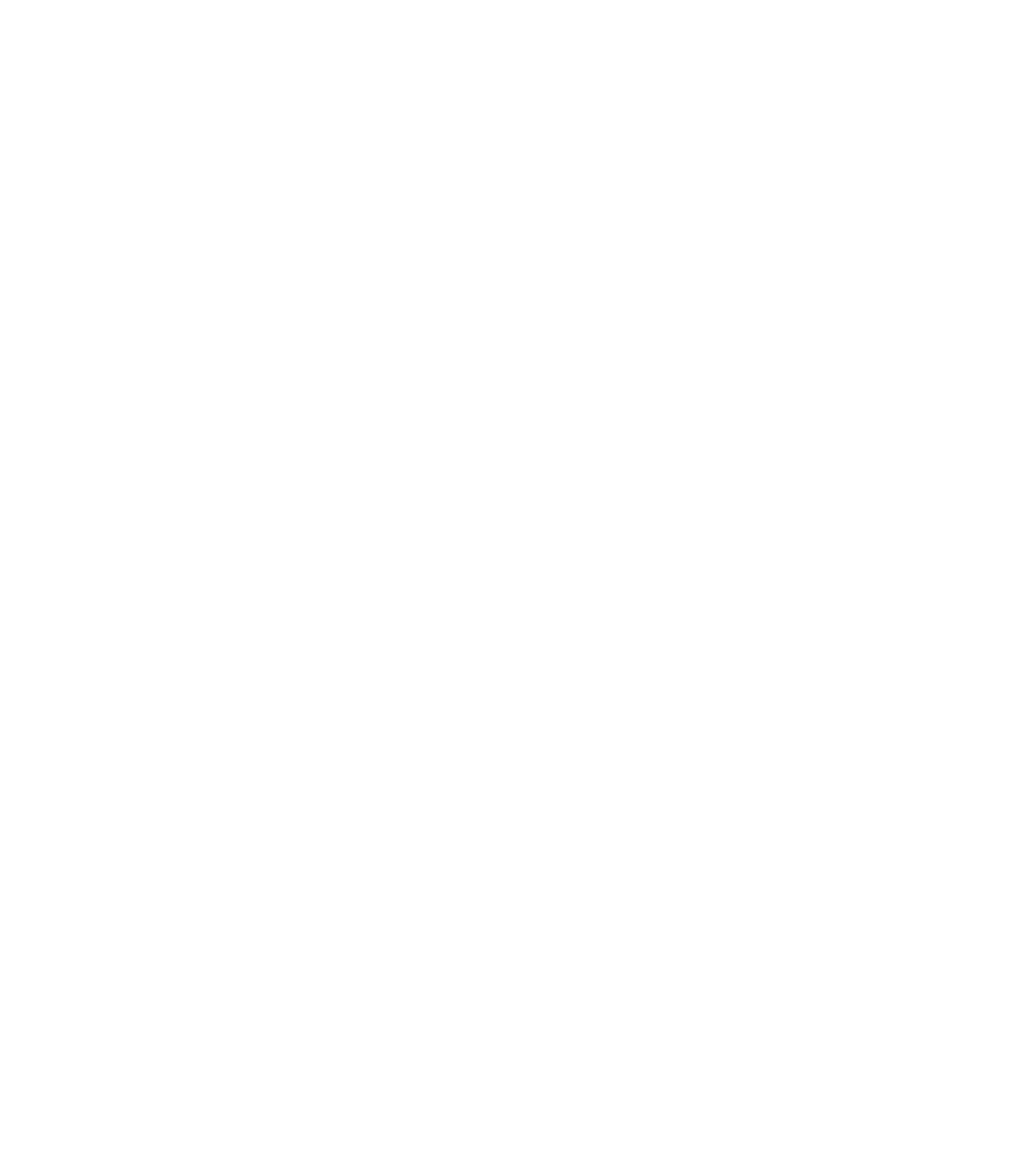
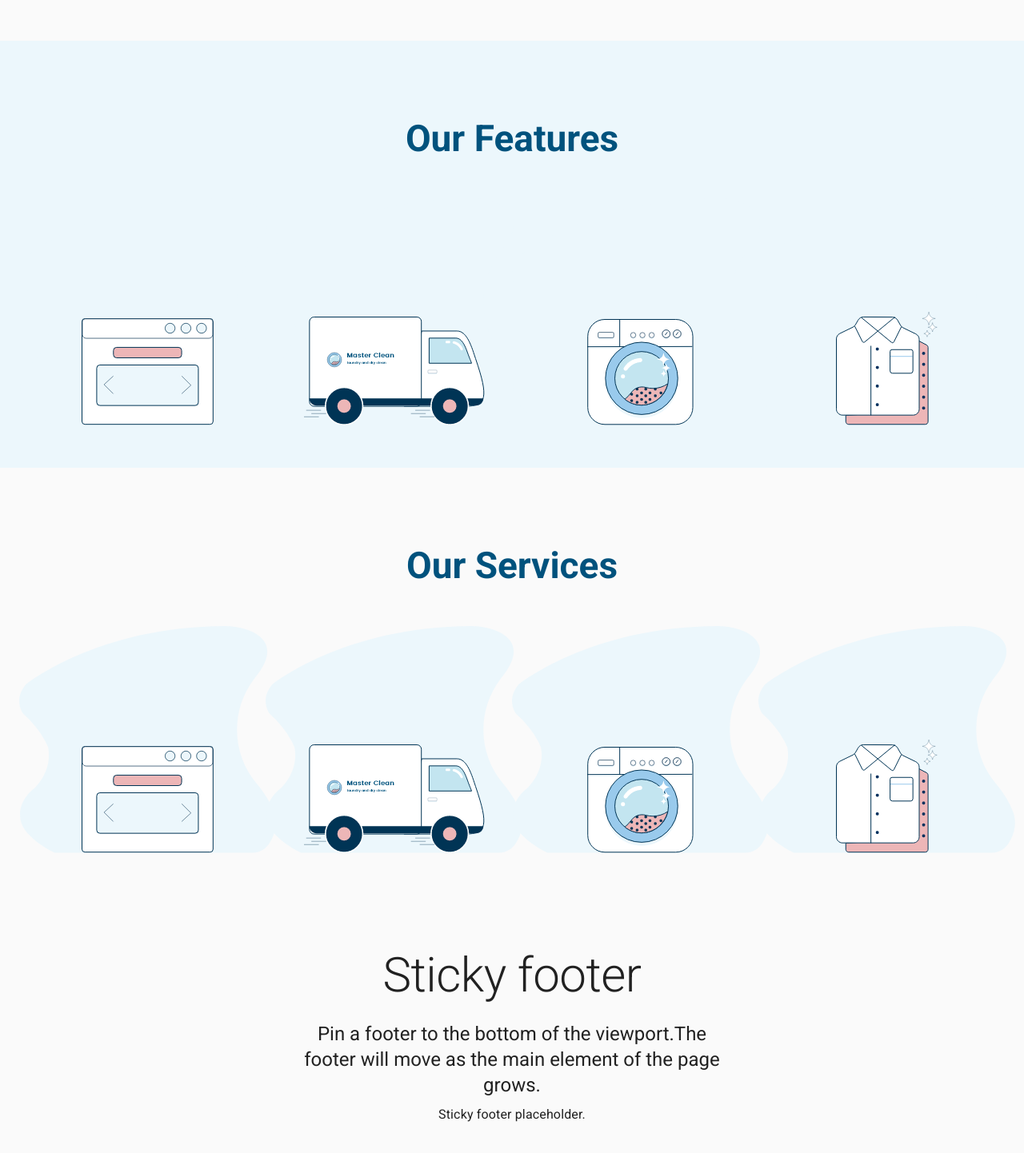
Before and after one commit to Ingimohamed/Master-Clean-React-Material-UI, a React (Create React App) app in the folder master-clean/: page / in a window 1280 px wide. Shown: the part 1348-2790 px from the top of the page at 80% size. Before the commit the page ends 1398 px from the top, so only its background shows below. Built offline with nearby package versions, Linux system fonts and the light colour scheme.

Commit message:
home page updates

```diff
--- a/master-clean/src/components/Home.jsx
+++ b/master-clean/src/components/Home.jsx
@@ -1,9 +1,11 @@
-import React from 'react';
-import Container from '@material-ui/core/Container';
-import { createMuiTheme, makeStyles, ThemeProvider } from '@material-ui/core/styles';
-import PrimarySearchAppBar from './navbar';
-import HomeHeader from './homeHeader';
-import Howitworks from './Howitworks';
+import React from "react";
+import { createMuiTheme, ThemeProvider } from "@material-ui/core/styles";
+import PrimarySearchAppBar from "./navbar";
+import HomeHeader from "./homeHeader";
+import Howitworks from "./Howitworks";
+import StickyFooter from "./footer";
+import OurFeatures from "./OurFeatures";
+import OurServices from "./Ourservices";
 
 const theme = createMuiTheme({
   status: {
@@ -17,8 +19,13 @@
       <PrimarySearchAppBar />
       <HomeHeader />
       <Howitworks />
+
+      <OurFeatures />
+      <OurServices />
+
+      <StickyFooter />
     </ThemeProvider>
   );
-}
+};
 
 export default Home;
--- /dev/null
+++ b/master-clean/src/components/OurFeatures.jsx
@@ -0,0 +1,60 @@
+import React from "react";
+import Typography from "@material-ui/core/Typography";
+import {
+  createMuiTheme,
+  makeStyles,
+  ThemeProvider,
+} from "@material-ui/core/styles";
+import Container from "@material-ui/core/Container";
+import Paper from "@material-ui/core/Paper";
+import Grid from "@material-ui/core/Grid";
+import howitworks1 from '../images/howitworks1.png';
+import howitworks2 from '../images/howitworks2.png';
+import howitworks3 from '../images/howitworks3.png';
+import howitworks4 from '../images/howitworks4.png';
+
+
+const useStyles = makeStyles((theme) => ({
+    ThemeProvider: {
+      background: "#ECF7FC",
+    },
+  container: {
+    padding: "3rem 0",
+  },
+  typography: {
+    textAlign: "center",
+    color: "#00527D",
+    fontSize: "46px",
+    fontWeight: "600",
+    padding: "3rem 0",
+  },
+}));
+
+export default function OurFeatures() {
+  const classes = useStyles();
+  return (
+    <div  className={classes.ThemeProvider}>
+      <Container>
+        <Grid container className={classes.container}>
+          <Grid item xs={12}>
+            <Typography className={classes.typography} variant="h3">
+              Our Features
+            </Typography>
+          </Grid>
+          <Grid item xs={3}>
+            <img src={howitworks1} alt=""/>
+          </Grid>
+          <Grid item xs={3}>
+           <img src={howitworks2} alt=""/>
+          </Grid>
+          <Grid item xs={3}>
+           <img src={howitworks3} alt=""/>
+          </Grid>
+          <Grid item xs={3}>
+           <img src={howitworks4} alt=""/>
+          </Grid>
+        </Grid>
+      </Container>
+    </div>
+  );
+}
--- /dev/null
+++ b/master-clean/src/components/Ourservices.jsx
@@ -0,0 +1,57 @@
+import React from "react";
+import Typography from "@material-ui/core/Typography";
+import {
+  createMuiTheme,
+  makeStyles,
+  ThemeProvider,
+} from "@material-ui/core/styles";
+import Container from "@material-ui/core/Container";
+import Paper from "@material-ui/core/Paper";
+import Grid from "@material-ui/core/Grid";
+import howitworks1 from '../images/howitworks1.png';
+import howitworks2 from '../images/howitworks2.png';
+import howitworks3 from '../images/howitworks3.png';
+import howitworks4 from '../images/howitworks4.png';
+
+const theme = createMuiTheme({});
+const useStyles = makeStyles((theme) => ({
+  container: {
+    padding: "3rem 0",
+  },
+  typography: {
+    textAlign: "center",
+    color: "#00527D",
+    fontSize: "46px",
+    fontWeight: "600",
+    padding: "3rem 0",
+  },
+}));
+
+export default function OurServices() {
+  const classes = useStyles();
+  return (
+    <ThemeProvider theme={theme}>
+      <Container>
+        <Grid container className={classes.container}>
+          <Grid item xs={12}>
+            <Typography className={classes.typography} variant="h3">
+              Our Services
+            </Typography>
+          </Grid>
+          <Grid item xs={3}>
+            <img src={howitworks1} alt=""/>
+          </Grid>
+          <Grid item xs={3}>
+           <img src={howitworks2} alt=""/>
+          </Grid>
+          <Grid item xs={3}>
+           <img src={howitworks3} alt=""/>
+          </Grid>
+          <Grid item xs={3}>
+           <img src={howitworks4} alt=""/>
+          </Grid>
+        </Grid>
+      </Container>
+    </ThemeProvider>
+  );
+}
--- /dev/null
+++ b/master-clean/src/components/footer.jsx
@@ -0,0 +1,63 @@
+import React from 'react';
+import CssBaseline from '@material-ui/core/CssBaseline';
+import Typography from '@material-ui/core/Typography';
+import { makeStyles } from '@material-ui/core/styles';
+import Container from '@material-ui/core/Container';
+import Link from '@material-ui/core/Link';
+
+function Copyright() {
+  return (
+    <Typography variant="body2" color="textSecondary">
+      {'Copyright © '}
+      <Link color="inherit" href="https://material-ui.com/">
+        Your Website
+      </Link>{' '}
+      {new Date().getFullYear()}
+      {'.'}
+    </Typography>
+  );
+}
+
+const useStyles = makeStyles((theme) => ({
+  root: {
+    display: 'flex',
+    flexDirection: 'column',
+    minHeight: '100vh',
+  },
+  main: {
+    marginTop: theme.spacing(8),
+    marginBottom: theme.spacing(2),
+  },
+  footer: {
+    padding: theme.spacing(3, 2),
+    marginTop: 'auto',
+    backgroundColor:
+      theme.palette.type === 'light' ? theme.palette.grey[200] : theme.palette.grey[800],
+  },
+}));
+
+export default function StickyFooter() {
+  const classes = useStyles();
+
+  return (
+    <div className={classes.root}>
+      <CssBaseline />
+      <Container component="main" className={classes.main} maxWidth="sm">
+        <Typography variant="h2" component="h1" gutterBottom>
+          Sticky footer
+        </Typography>
+        <Typography variant="h5" component="h2" gutterBottom>
+          {'Pin a footer to the bottom of the viewport.'}
+          {'The footer will move as the main element of the page grows.'}
+        </Typography>
+        <Typography variant="body1">Sticky footer placeholder.</Typography>
+      </Container>
+      <footer className={classes.footer}>
+        <Container maxWidth="sm">
+          <Typography variant="body1">My sticky footer can be found here.</Typography>
+          <Copyright />
+        </Container>
+      </footer>
+    </div>
+  );
+}
```
Also changed, not shown: 1 other file (tests, documents, lock files or other folders). Lines whose indentation alone changed are shown as unchanged.
